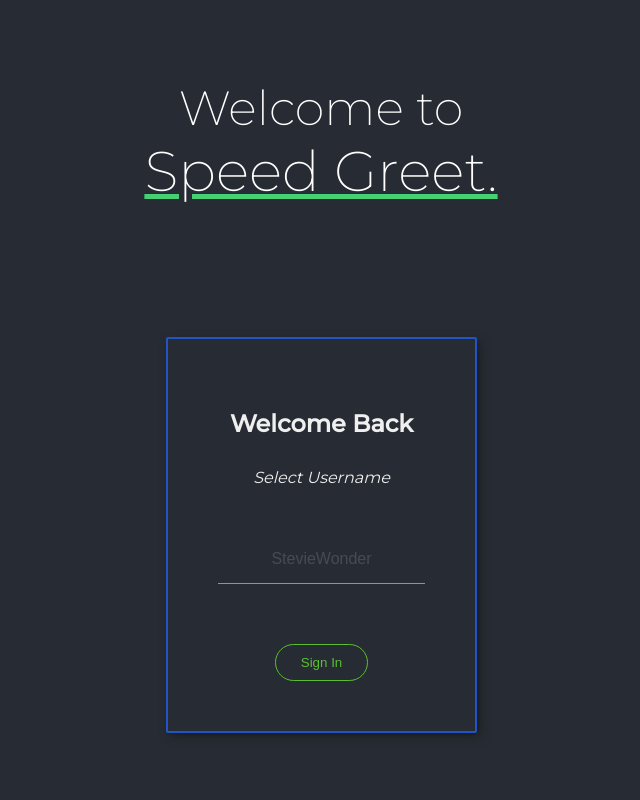
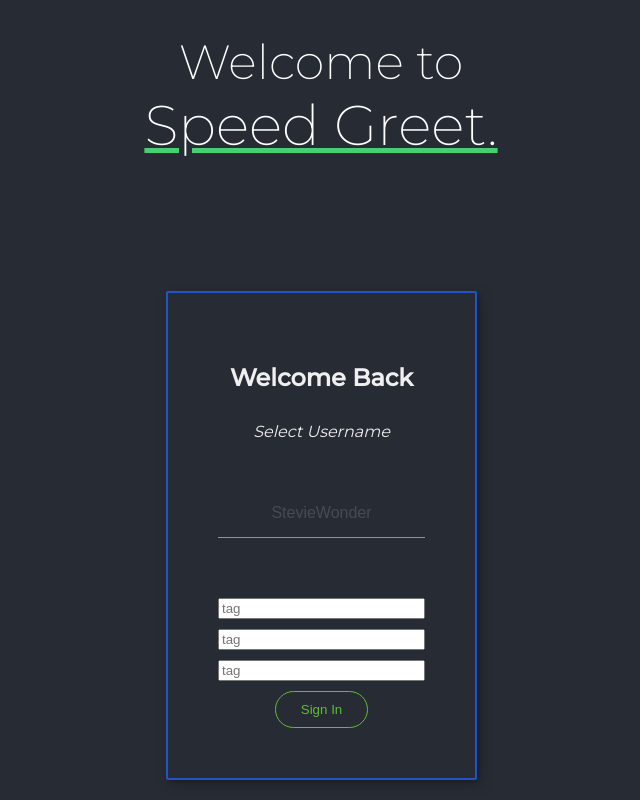
Before and after one commit to ColdMillenium/SpeedGreet, a React (Create React App) app: page / in a window 1280 px wide. Shown: the whole page, without its empty margins (319-959 px from the left). Built offline with nearby package versions, Linux system fonts and the light colour scheme; no server answers.

Commit message:
users can enter in tags. stored in react

```diff
--- a/src/components/MainMenuPage/UserHeader.js
+++ b/src/components/MainMenuPage/UserHeader.js
@@ -5,12 +5,13 @@ import logo from './custom-cursor.png'
 
 
 export default function UserHeader() {
-    const {userName} = useContext(ClientContext);
+    const {userName, tags} = useContext(ClientContext);
     return (
         <div className="user-header-wrapper">
             <h1 className='user-header'>
                 <img className="logo" src={logo}></img>
                 Welcome {userName}!
+                Your tags are {tags}
             </h1>
         </div>
     )
--- a/src/components/SignIn/SignIn.js
+++ b/src/components/SignIn/SignIn.js
@@ -5,6 +5,100 @@ import { makeStyles, useTheme} from '@material-ui/core/styles';
 import styled ,{ withTheme, keyframes} from 'styled-components';
 
 
+
+export function SignIn(props) {
+    const theme = props.theme;
+    console.log(props.theme);
+
+    const [userName, setUserName] = useState("");
+
+    const {validateUserName, signInError, setTags} = useContext(ClientContext);
+
+    const nameRef = createRef();
+    const tag1 = createRef();
+    const tag2 = createRef();
+    const tag3 = createRef();
+
+    // function updateTags(index){
+    //     const newTags()
+    //     if(index == 1){
+
+    //     }else if(index == 2){
+
+    //     }else{
+
+    //     }
+    // }
+    function textFieldEnter(e){
+        if(e.keyCode === 13){
+            validateUserName(userName);
+        }
+        if(tag1.current!=null && tag2.current!=null && tag2.current!=null){
+            setTags([
+                tag1.current.value,
+                tag2.current.value,
+                tag3.current.value,
+            ])
+        }
+    }
+    function updateUserName(e){
+        if(nameRef.current!=null){
+            nameRef.current.value = nameRef.current.value.split(' ').join('');
+            setUserName(nameRef.current.value);
+        }
+
+    }
+
+    function display(){
+        return(
+            <Container>
+                <TitleWrapper>
+                    <Welcome>Welcome to </Welcome>
+                    <Company>Speed Greet.</Company>
+                </TitleWrapper>
+
+                <SignInCard>
+                    <Header >Welcome Back</Header>
+                    <div><em>Select Username</em></div>
+                    <div></div>
+                    {/* okay apparently you have to put input in like this... */}
+                    {/* <TextField
+                        inputProps={{style: {color: theme.colors.dark}}}
+                        inputRef={nameRef}
+                        onChange={(e) => updateUserName()}
+                        onKeyDown={(e) => textFieldEnter(e)}id="outlined-basic"
+                        label="User Name"
+                        variant="outlined"
+                    /> */}
+                    <br/>
+
+                        <UserNameInput
+                            ref={nameRef}
+                            onChange={(e) => updateUserName()}
+                            onKeyDown={(e) => textFieldEnter(e)}id="outlined-basic"
+                            placeholder="StevieWonder"
+                        />
+                    <TagInput ref={tag1} type="text" placeholder="tag"></TagInput>
+                    <TagInput ref={tag2}type="text" placeholder="tag"></TagInput>
+                    <TagInput ref={tag3}type="text" placeholder="tag"></TagInput>
+                    <SignInBtn onClick={() => validateUserName(userName)}>
+                        Sign In
+                    </SignInBtn>
+
+                </SignInCard>
+                <Error >{signInError}</Error>
+
+            </Container>
+        )
+    }
+
+    return (
+        <div>
+            {display()}
+        </div>
+
+    )
+}
    //Container styling
    const Container = styled.div`
    height: 100vh;
@@ -103,7 +197,7 @@ import styled ,{ withTheme, keyframes} from 'styled-components';
    margin-bottom: 20px;
 `;
 
-    const UserName = styled.input`
+const UserNameInput = styled.input`
    color: #929292;
    height: 3em;
    font-size: 1em;
@@ -129,6 +223,9 @@ import styled ,{ withTheme, keyframes} from 'styled-components';
        opacity: 0.3;
    };
 `
+const TagInput =styled.input`
+
+`
 const SignInBtn = styled.button`
    cursor: pointer;
 
@@ -148,74 +245,4 @@ import styled ,{ withTheme, keyframes} from 'styled-components';
 `
 
 
-export function SignIn(props) {
-    const theme = props.theme;
-    console.log(props.theme);
-    const nameRef = createRef();
-    const [userName, setUserName] = useState("");
-    const {validateUserName, signInError} = useContext(ClientContext);
-
-    function textFieldEnter(e){
-        if(e.keyCode === 13){
-            validateUserName(userName);
-        }
-    }
-    function updateUserName(e){
-        if(nameRef.current!=null){
-            nameRef.current.value = nameRef.current.value.split(' ').join('');
-            setUserName(nameRef.current.value);
-        }
-    }
-    function display(){
-        return(
-            <Container>
-                <TitleWrapper>
-                    <Welcome>Welcome to </Welcome>
-                    <Company>Speed Greet.</Company>
-                </TitleWrapper>
-
-                <SignInCard>
-                    <Header >Welcome Back</Header>
-                    <div><em>Select Username</em></div>
-                    <div></div>
-                    {/* okay apparently you have to put input in like this... */}
-                    {/* <TextField
-                        inputProps={{style: {color: theme.colors.dark}}}
-                        inputRef={nameRef}
-                        onChange={(e) => updateUserName()}
-                        onKeyDown={(e) => textFieldEnter(e)}id="outlined-basic"
-                        label="User Name"
-                        variant="outlined"
-                    /> */}
-                    <br/>
-
-                        <UserName
-                            ref={nameRef}
-                            onChange={(e) => updateUserName()}
-                            onKeyDown={(e) => textFieldEnter(e)}id="outlined-basic"
-                            placeholder="StevieWonder"
-                        />
-
-
-                    {/* <ButtonWrapper>
-                        <Button onClick={() => validateUserName(userName)} variant="contained" color="primary">SignIn</Button>
-                    </ButtonWrapper> */}
-                    <SignInBtn onClick={() => validateUserName(userName)}>
-                        Sign In
-                    </SignInBtn>
-                </SignInCard>
-                <Error >{signInError}</Error>
-
-            </Container>
-        )
-    }
-
-    return (
-        <div>
-            {display()}
-        </div>
-
-    )
-}
-
 export default withTheme(SignIn);
```
Lines whose indentation alone changed are shown as unchanged.
